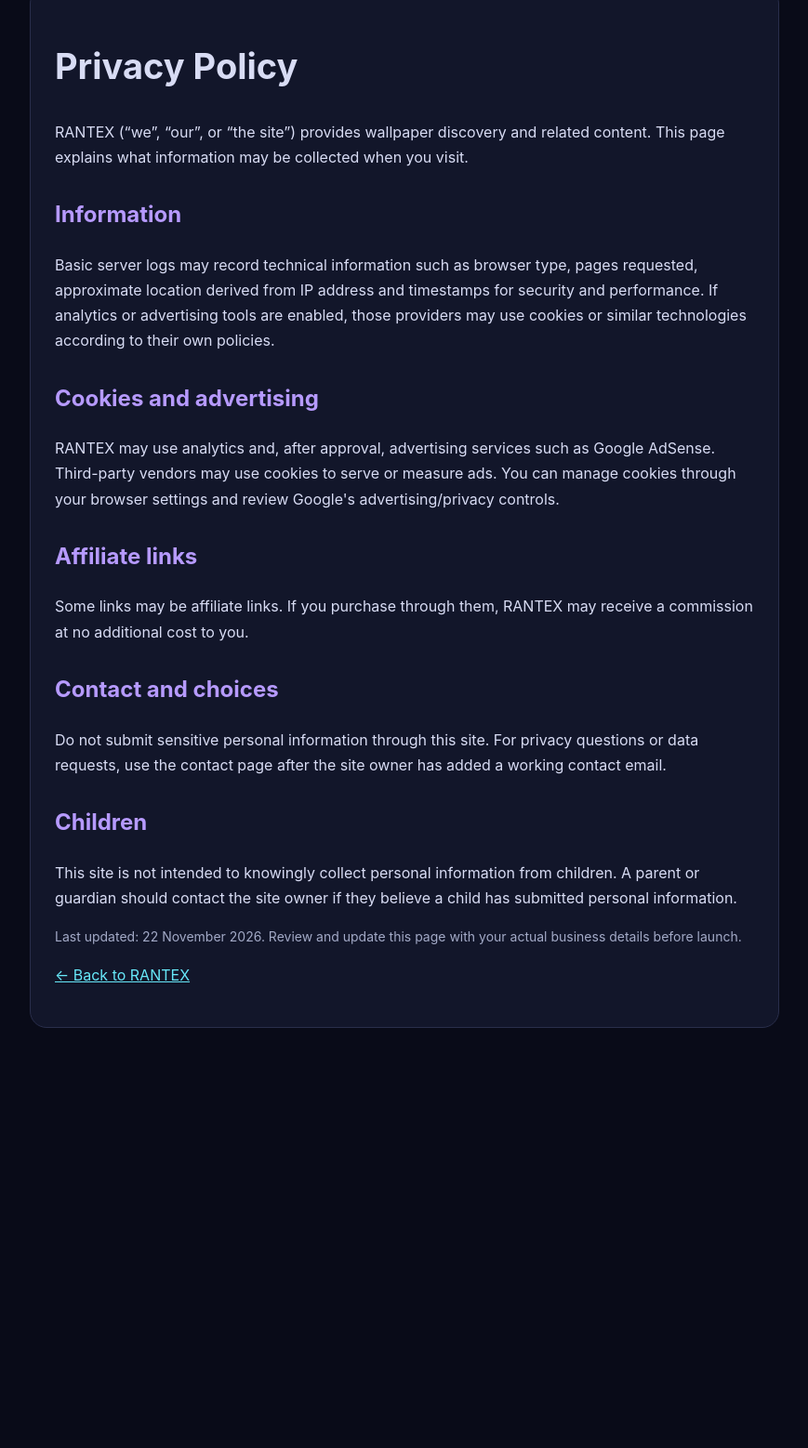
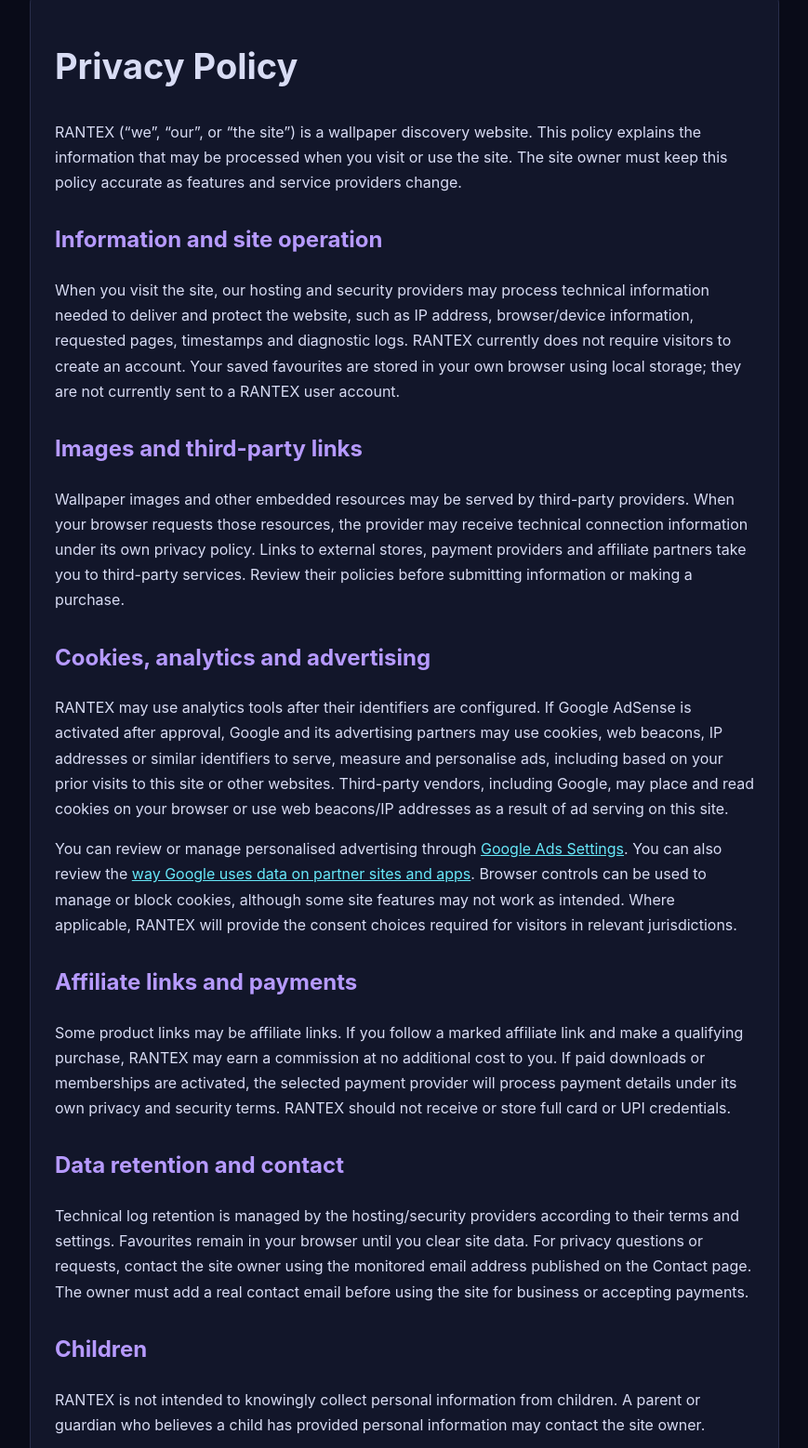
Before and after one commit to Rantex-gif/rantex, a plain HTML site: page public/privacy.html in a window 1280 px wide. Shown: the part 114-1672 px from the top of the page at 93% size, without its empty margins (205-1074 px from the left). Before the commit the page ends 1268 px from the top, so only its background shows below. Drawn offline with Linux system fonts and the light colour scheme.

Commit message:
Expand RANTEX privacy and advertising disclosures

```diff
--- a/public/privacy.html
+++ b/public/privacy.html
@@ -1,9 +1,29 @@
 <!doctype html>
-<html lang="en"><head><meta charset="utf-8"><meta name="viewport" content="width=device-width,initial-scale=1"><meta name="theme-color" content="#090b18"><title>Privacy Policy | RANTEX</title><style>*{box-sizing:border-box}body{margin:0;background:#090b18;color:#f7f7ff;font:16px/1.7 Inter,system-ui,Arial,sans-serif}.wrap{max-width:850px;margin:48px auto;padding:0 22px}a{color:#67e8f9}.brand{font-weight:900;letter-spacing:4px;color:white;text-decoration:none}h1{font-size:38px}h2{margin-top:28px;color:#b69aff}.panel{background:#12162a;border:1px solid #292e4b;border-radius:18px;padding:26px;margin-top:25px;color:#d8dcf4}.muted{color:#a3aac7;font-size:14px}</style></head><body><main class="wrap"><a class="brand" href="/">RAN✦TEX</a><div class="panel"><h1>Privacy Policy</h1>
-<p>RANTEX (“we”, “our”, or “the site”) provides wallpaper discovery and related content. This page explains what information may be collected when you visit.</p>
-<h2>Information</h2><p>Basic server logs may record technical information such as browser type, pages requested, approximate location derived from IP address and timestamps for security and performance. If analytics or advertising tools are enabled, those providers may use cookies or similar technologies according to their own policies.</p>
-<h2>Cookies and advertising</h2><p>RANTEX may use analytics and, after approval, advertising services such as Google AdSense. Third-party vendors may use cookies to serve or measure ads. You can manage cookies through your browser settings and review Google's advertising/privacy controls.</p>
-<h2>Affiliate links</h2><p>Some links may be affiliate links. If you purchase through them, RANTEX may receive a commission at no additional cost to you.</p>
-<h2>Contact and choices</h2><p>Do not submit sensitive personal information through this site. For privacy questions or data requests, use the contact page after the site owner has added a working contact email.</p>
-<h2>Children</h2><p>This site is not intended to knowingly collect personal information from children. A parent or guardian should contact the site owner if they believe a child has submitted personal information.</p>
-<p class="muted">Last updated: 22 November 2026. Review and update this page with your actual business details before launch.</p><p><a href="/">← Back to RANTEX</a></p></div></main></body></html>
+<html lang="en">
+<head>
+<meta charset="utf-8"><meta name="viewport" content="width=device-width,initial-scale=1">
+<meta name="theme-color" content="#090b18"><meta name="description" content="How RANTEX handles website information, cookies, analytics, advertising and affiliate links.">
+<title>Privacy Policy | RANTEX</title>
+<style>*{box-sizing:border-box}body{margin:0;background:#090b18;color:#f7f7ff;font:16px/1.7 Inter,system-ui,Arial,sans-serif}.wrap{max-width:850px;margin:48px auto;padding:0 22px}a{color:#67e8f9}.brand{font-weight:900;letter-spacing:4px;color:white;text-decoration:none}h1{font-size:38px}h2{margin-top:28px;color:#b69aff}.panel{background:#12162a;border:1px solid #292e4b;border-radius:18px;padding:26px;margin-top:25px;color:#d8dcf4}.muted{color:#a3aac7;font-size:14px}</style>
+</head>
+<body><main class="wrap"><a class="brand" href="/">RAN✦TEX</a><div class="panel">
+<h1>Privacy Policy</h1>
+<p>RANTEX (“we”, “our”, or “the site”) is a wallpaper discovery website. This policy explains the information that may be processed when you visit or use the site. The site owner must keep this policy accurate as features and service providers change.</p>
+<h2>Information and site operation</h2>
+<p>When you visit the site, our hosting and security providers may process technical information needed to deliver and protect the website, such as IP address, browser/device information, requested pages, timestamps and diagnostic logs. RANTEX currently does not require visitors to create an account. Your saved favourites are stored in your own browser using local storage; they are not currently sent to a RANTEX user account.</p>
+<h2>Images and third-party links</h2>
+<p>Wallpaper images and other embedded resources may be served by third-party providers. When your browser requests those resources, the provider may receive technical connection information under its own privacy policy. Links to external stores, payment providers and affiliate partners take you to third-party services. Review their policies before submitting information or making a purchase.</p>
+<h2>Cookies, analytics and advertising</h2>
+<p>RANTEX may use analytics tools after their identifiers are configured. If Google AdSense is activated after approval, Google and its advertising partners may use cookies, web beacons, IP addresses or similar identifiers to serve, measure and personalise ads, including based on your prior visits to this site or other websites. Third-party vendors, including Google, may place and read cookies on your browser or use web beacons/IP addresses as a result of ad serving on this site.</p>
+<p>You can review or manage personalised advertising through <a href="https://adssettings.google.com/" rel="noopener noreferrer">Google Ads Settings</a>. You can also review the <a href="https://policies.google.com/technologies/partner-sites" rel="noopener noreferrer">way Google uses data on partner sites and apps</a>. Browser controls can be used to manage or block cookies, although some site features may not work as intended. Where applicable, RANTEX will provide the consent choices required for visitors in relevant jurisdictions.</p>
+<h2>Affiliate links and payments</h2>
+<p>Some product links may be affiliate links. If you follow a marked affiliate link and make a qualifying purchase, RANTEX may earn a commission at no additional cost to you. If paid downloads or memberships are activated, the selected payment provider will process payment details under its own privacy and security terms. RANTEX should not receive or store full card or UPI credentials.</p>
+<h2>Data retention and contact</h2>
+<p>Technical log retention is managed by the hosting/security providers according to their terms and settings. Favourites remain in your browser until you clear site data. For privacy questions or requests, contact the site owner using the monitored email address published on the Contact page. The owner must add a real contact email before using the site for business or accepting payments.</p>
+<h2>Children</h2>
+<p>RANTEX is not intended to knowingly collect personal information from children. A parent or guardian who believes a child has provided personal information may contact the site owner.</p>
+<h2>Policy changes</h2>
+<p>This policy may be updated when site features, analytics, advertising or payment providers change. Check this page periodically for the current version.</p>
+<p class="muted">Last updated: 22 November 2026. This is a starter policy, not legal advice. The site owner must confirm that it accurately describes actual processing and meet any applicable privacy/consent-law obligations.</p>
+<p><a href="/">← Back to RANTEX</a></p>
+</div></main></body></html>
```
